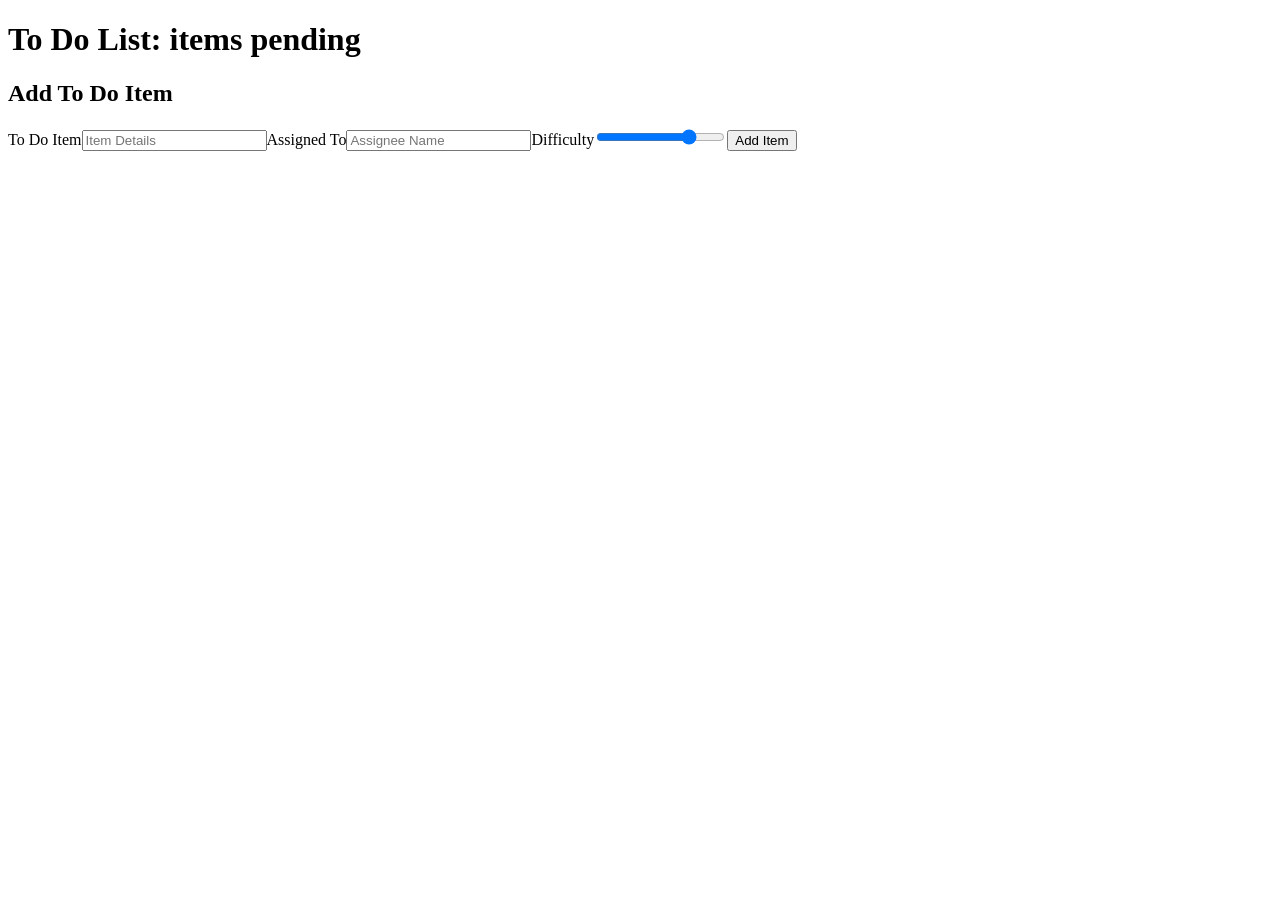
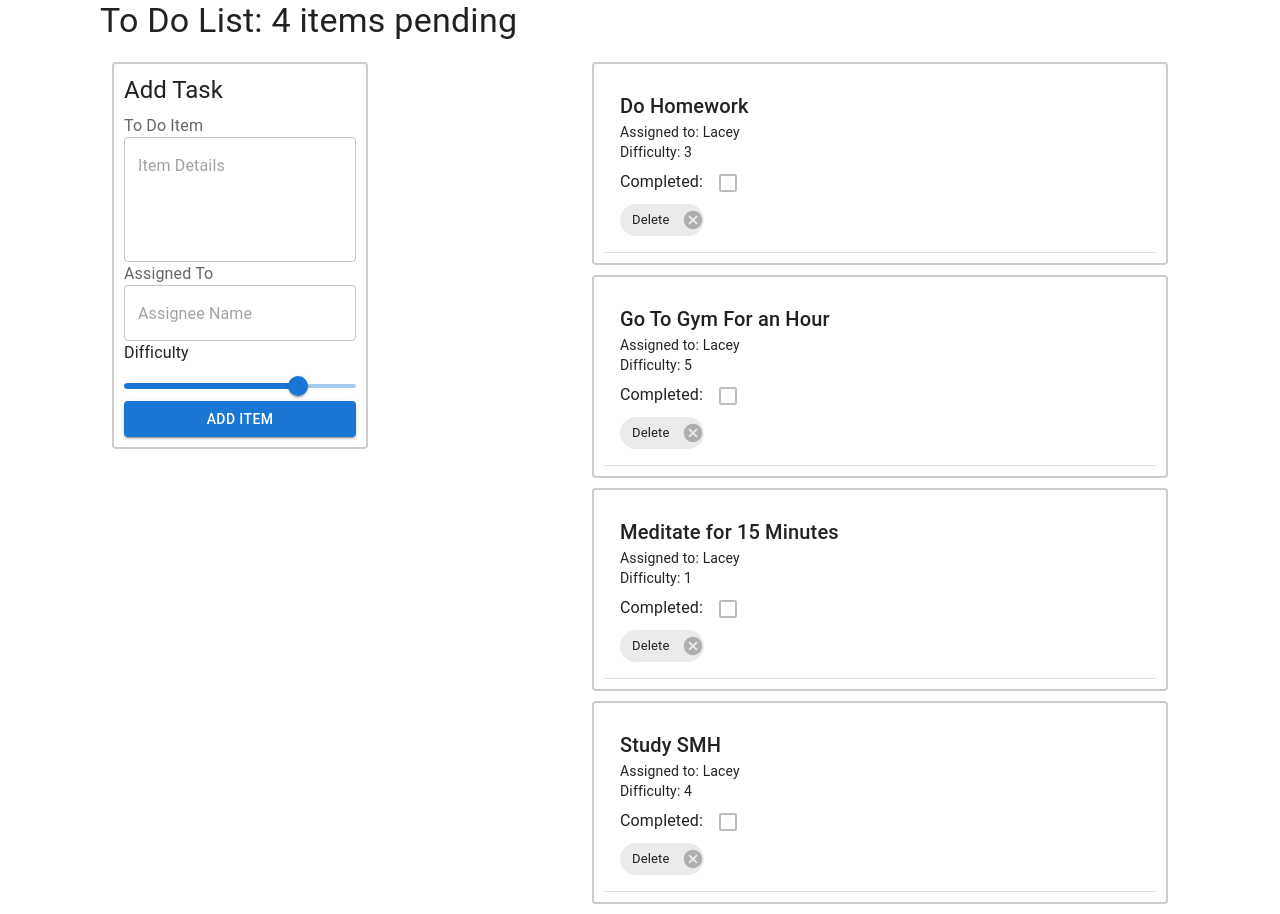
Before and after one commit to laceywash31700/todo-app, a React (Vite) app: page / in a window 1280 px wide. Before the commit the page ends 800 px from the top, so only its background shows below. Built offline with nearby package versions, Linux system fonts and the light colour scheme.

Commit message:
refactored code and added some styling going to come back and use more use context maybe with a reducer

```diff
--- a/package.json
+++ b/package.json
@@ -10,9 +10,15 @@
     "preview": "vite preview"
   },
   "dependencies": {
+    "@emotion/react": "^11.11.1",
+    "@emotion/styled": "^11.11.0",
+    "@mui/icons-material": "^5.14.13",
+    "@mui/material": "^5.14.13",
+    "@mui/styled-engine-sc": "^6.0.0-alpha.1",
     "react": "^18.2.0",
     "react-dom": "^18.2.0",
     "sass": "^1.69.3",
+    "styled-components": "^6.1.0",
     "uuid": "^9.0.1"
   },
   "devDependencies": {
--- a/src/App.jsx
+++ b/src/App.jsx
@@ -1,11 +1,27 @@
 import React from 'react';
-
+import CssBaseline from "@mui/material/CssBaseline";
 import Todo from './Components/Todo';
+export const UserContext = React.createContext({})
 
 export default class App extends React.Component {
   render() {
     return (
-      <Todo />
+      <UserContext.Provider value={{
+        user: {
+          name: '',
+          email: '',
+          password: '',
+        },
+        settings: {
+          displayCount: 3,
+          hideCompletedItems: false,
+          sortWord: 'difficulty',
+          theme: null
+        }
+      }}>
+        <CssBaseline />
+        <Todo />
+      </UserContext.Provider>
     );
   }
 }
--- a/src/Components/Header/index.jsx
+++ /dev/null
@@ -1,11 +0,0 @@
-import React from 'react'
-
-const Header = ({incomplete}) => {
-  return (
-    <header data-testid="todo-header">
-        <h1 data-testid="todo-h1">To Do List: {incomplete.length} items pending</h1>
-      </header>
-  )
-}
-
-export default Header
--- /dev/null
+++ b/src/Components/List/index.jsx
@@ -0,0 +1,37 @@
+import React, { useContext, useMemo } from 'react';
+import { Card, CardContent, Typography, Checkbox, Divider, Chip } from '@mui/material';
+import { UserContext } from '../../App';
+
+function List({ list, toggleComplete, incomplete, deleteItem }) {
+  const hideCompletedItems = useContext(UserContext);
+
+  const task = hideCompletedItems ? list : incomplete ;
+
+  return (
+    task.map(item => (
+      <Card variant="outlined" key={item.id} style={{ marginBottom: '10px' }} fullWidth sx={{ border: '2px solid #ccc', borderRadius: '4px', padding: '10px' }}>
+        <CardContent>
+          <Typography variant="h6">{item.text}</Typography>
+          <Typography variant="body2">Assigned to: {item.assignee}</Typography>
+          <Typography variant="body2">Difficulty: {item.difficulty}</Typography>
+          <div style={{ cursor: 'pointer' }} onClick={() => toggleComplete(item.id)}>
+            Completed: <Checkbox checked={item.complete} disabled />
+          </div>
+          <Chip
+            onDelete={() => deleteItem(item.id)}
+            label="Delete"
+            sx={{
+              '& .MuiChip-deleteIcon': {
+                margin: '0 auto',
+              },
+            }}
+          />
+
+        </CardContent>
+        <Divider />
+      </Card>
+    ))
+  )
+}
+
+export default List
--- /dev/null
+++ b/src/Components/Listform/index.jsx
@@ -0,0 +1,50 @@
+import React from 'react';
+import { Button, FormControl, FormLabel, Slider, TextField, Typography } from '@mui/material';
+
+const Listform = ({ handleChange, defaultValues, handleSubmit }) => {
+    return (
+
+
+        <FormControl fullWidth sx={{ border: '2px solid #ccc', borderRadius: '4px', padding: '10px' }}>
+            <Typography variant="h5" gutterBottom>
+                Add Task
+            </Typography>
+            <FormLabel htmlFor="text">To Do Item</FormLabel>
+            <TextField
+                id="text"
+                onChange={handleChange}
+                name="text"
+                multiline
+                rows={4}
+                type="text"
+                placeholder="Item Details"
+            />
+
+            <FormLabel htmlFor="assignee">Assigned To</FormLabel>
+            <TextField
+                id="assignee"
+                onChange={handleChange}
+                name="assignee"
+                type="text"
+                placeholder="Assignee Name"
+            />
+
+            <Typography id="difficulty" gutterBottom>
+                Difficulty
+            </Typography>
+            <Slider onChange={handleChange}
+                defaultValue={defaultValues.difficulty}
+                valueLabelDisplay="auto"
+                type="range"
+                min={1}
+                max={5}
+                aria-labelledby="difficulty"
+            />
+
+            <Button type="submit" variant="contained" onClick={handleSubmit}>Add Item</Button>
+
+        </FormControl>
+    )
+}
+
+export default Listform
--- /dev/null
+++ b/src/Components/Todo/Header/index.jsx
@@ -0,0 +1,14 @@
+import React from 'react';
+import { Typography } from '@mui/material';
+
+const Header = ({ incomplete }) => {
+  return (
+    <header data-testid="todo-header">
+      <Typography variant="h4" data-testid="todo-h1" sx={{ marginLeft: '100px' }}>
+        To Do List: {incomplete.length} items pending
+      </Typography>
+    </header>
+  );
+};
+
+export default Header;
--- a/src/Components/Todo/index.jsx
+++ b/src/Components/Todo/index.jsx
@@ -2,22 +2,25 @@ import React, { useEffect, useState } from 'react';
 import useForm from '../../hooks/form';
 
 import { v4 as uuid } from 'uuid';
-import Header from '../Header';
+import Header from './Header';
+import List from '../List';
+import Listform from '../Listform';
+import mockItems from './mockItems.json'
+
+
 
 const Todo = () => {
-
-  const [defaultValues] = useState({
-    difficulty: 4,
-  });
-  const [list, setList] = useState([]);
+  const [defaultValues] = useState({difficulty: 4});
+  const [list, setList] = useState(mockItems);
   const [incomplete, setIncomplete] = useState([]);
   const { handleChange, handleSubmit } = useForm(addItem, defaultValues);
 
   function addItem(item) {
     item.id = uuid();
     item.complete = false;
-    console.log(item);
     setList([...list, item]);
+    setIncomplete([...incomplete,item]);
+    console.log('im in add item', incomplete)
   }
 
   function deleteItem(id) {
@@ -26,65 +29,43 @@ const Todo = () => {
   }
 
   function toggleComplete(id) {
-
     const items = list.map( item => {
       if ( item.id === id ) {
         item.complete = ! item.complete;
       }
       return item;
     });
-
     setList(items);
-
   }
 
   useEffect(() => {
-    let incompleteCount = list.filter(item => !item.complete).length;
+    let incompleteCount = list.filter(item => !item.complete);
     setIncomplete(incompleteCount);
-    document.title = `To Do List: ${incomplete}`;
-    // linter will want 'incomplete' added to dependency array unnecessarily.
-    // disable code used to avoid linter warning
-    // eslint-disable-next-line react-hooks/exhaustive-deps
+    document.title = `To Do List: ${incomplete.length}`;
   }, [list]);
+
 
   return (
     <>
-    <Header incomplete={incomplete}/>
+      <Header incomplete={incomplete}/>
 
-      <form onSubmit={handleSubmit}>
-
-        <h2>Add To Do Item</h2>
-
-        <label>
-          <span>To Do Item</span>
-          <input onChange={handleChange} name="text" type="text" placeholder="Item Details" />
-        </label>
-
-        <label>
-          <span>Assigned To</span>
-          <input onChange={handleChange} name="assignee" type="text" placeholder="Assignee Name" />
-        </label>
-
-        <label>
-          <span>Difficulty</span>
-          <input onChange={handleChange} defaultValue={defaultValues.difficulty} type="range" min={1} max={5} name="difficulty" />
-        </label>
-
-        <label>
-          <button type="submit">Add Item</button>
-        </label>
-      </form>
-
-      {list.map(item => (
-        <div key={item.id}>
-          <p>{item.text}</p>
-          <p><small>Assigned to: {item.assignee}</small></p>
-          <p><small>Difficulty: {item.difficulty}</small></p>
-          <div onClick={() => toggleComplete(item.id)}>Complete: {item.complete.toString()}</div>
-          <hr />
+      <div style={{ display: 'flex', justifyContent: 'space-around', marginTop: '20px' }}>
+        <div style={{ width: '20%' }}>
+          <Listform
+            handleChange={handleChange}
+            handleSubmit={handleSubmit}
+            defaultValues={defaultValues}
+          />
         </div>
-      ))}
-
+        <div style={{ width: '45%' }}>
+          <List
+            list={list}
+            toggleComplete={toggleComplete}
+            incomplete={incomplete}
+            deleteItem={deleteItem}
+          />
+        </div>
+      </div>
     </>
   );
 };
--- /dev/null
+++ b/src/Components/Todo/mockItems.json
@@ -0,0 +1,30 @@
+[
+    {
+        "difficulty": 3,
+        "text": "Do Homework",
+        "assignee": "Lacey",
+        "id": "145302fa-e89a-417b-b364-74a54c3b8d09",
+        "complete": false
+    },
+    {
+        "difficulty": 5,
+        "text": "Go To Gym For an Hour",
+        "assignee": "Lacey",
+        "id": "c0cfe2fe-21ce-4f9b-abd4-013fb045f117",
+        "complete": false
+    },
+    {
+        "difficulty": 1,
+        "text": "Meditate for 15 Minutes ",
+        "assignee": "Lacey",
+        "id": "e92baeaf-6d10-4638-aeec-8cfb01d45842",
+        "complete": false
+    },
+    {
+        "difficulty": 4,
+        "text": "Study SMH",
+        "assignee": "Lacey",
+        "id": "d9d1b4c2-69a6-439b-85e2-adee994c7743",
+        "complete": false
+    }
+]
```
Also changed, not shown: src/Components/Context/Settings/index.jsx (+9 -0 lines), 1 other file (tests, documents, lock files or other folders).
